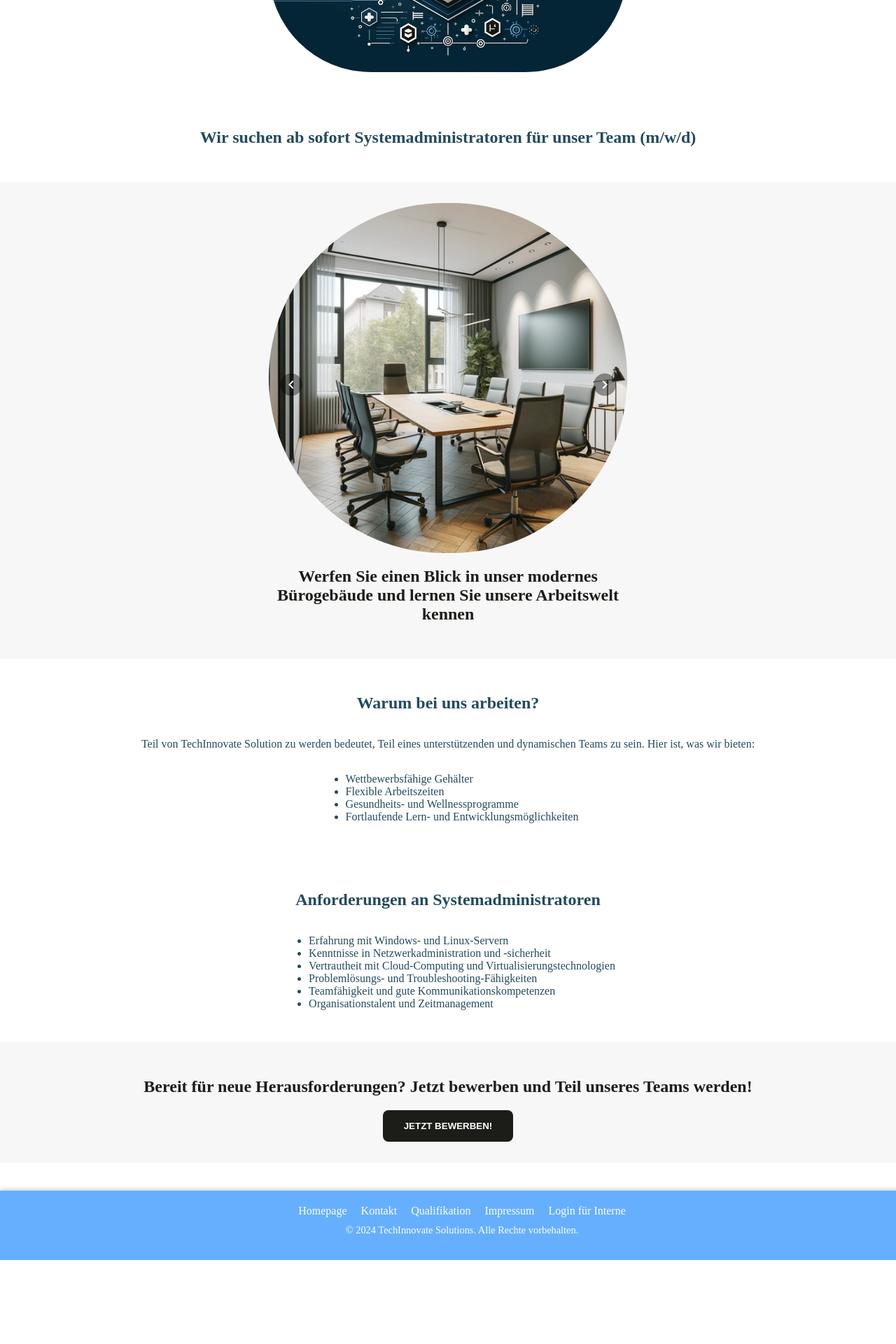
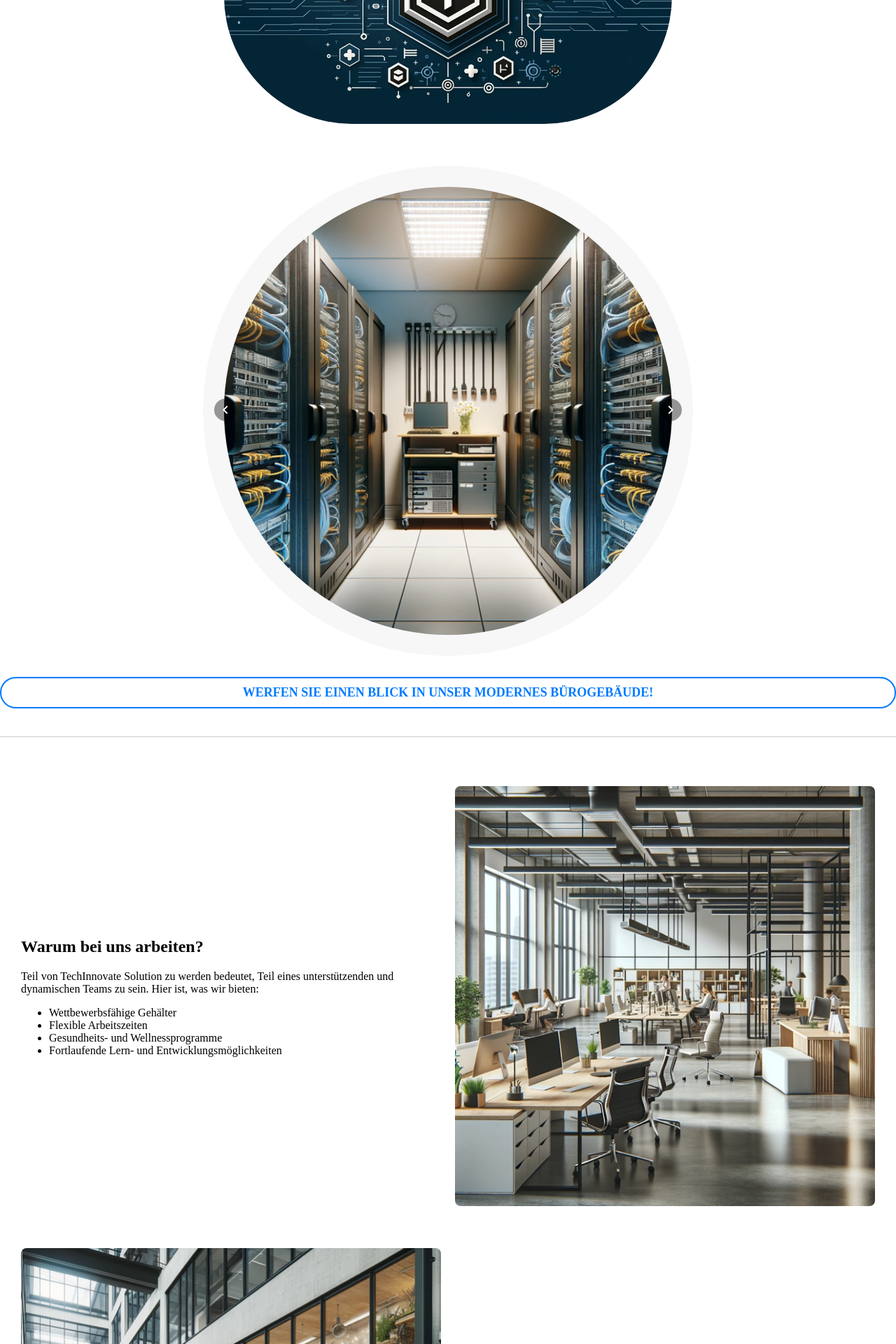
Before and after one commit to Jonasph7/nuxt_web_engineering, a Nuxt app: page / in a window 1280 px wide. Shown: the part 460-2380 px from the top of the page at 70% size. Before the commit the page ends 2260 px from the top, so only its background shows below. Built offline with nearby package versions, Linux system fonts and the light colour scheme.

Commit message:
Änderungen an der Startseite

```diff
--- a/layouts/default.vue
+++ b/layouts/default.vue
@@ -24,7 +24,7 @@
         <ul>
           <li><NuxtLink to="/" active-class="active-link">Homepage</NuxtLink></li>
           <li><NuxtLink to="/contactform" active-class="active-link">Kontakt</NuxtLink></li>
-          <li><NuxtLink to="/qualificationform" active-class="active-link">Qualifikation</NuxtLink></li>
+          <li><NuxtLink to="/qualificationform" active-class="active-link">Bewerbungsformular</NuxtLink></li>
           <li><NuxtLink to="/impressum" active-class="active-link">Impressum</NuxtLink></li>
           <li><NuxtLink to="/login" active-class="active-link">Login für Interne</NuxtLink></li>
         </ul>
--- a/pages/index.vue
+++ b/pages/index.vue
@@ -1,40 +1,44 @@
 <!-- src/components/Home.vue -->
 <template>
-
   <div>
+    <!-- Abschnitt "Über uns" -->
     <section id="about-us">
       <h1>Willkommen bei TechInnovate Solutions</h1>
       <p>Wir stehen an der Spitze der technologischen Innovation und sind verpflichtet, bahnbrechende Lösungen zu entwickeln, die unsere Kunden und Mitarbeiter stärken.</p>
     </section>
+
+    <!-- Hero Banner -->
     <div id="hero">
       <img src="/hero-banner.jpg" alt="Hero Banner" />
     </div>
 
-
-    <section id="our-values">
-      <h2>Wir suchen ab sofort Systemadministratoren für unser Team (m/w/d)</h2>
-    </section>
-
-    <div class="slideshow-container-background">
+    <!-- Slideshow -->
     <div class="slideshow-container">
-        <div class="slides" :style="{ 'transform': 'translateX(' + (-currentSlide * 100) + '%)' }">
-          <div class="slide" v-for="(image, index) in images" :key="index" :style="{ backgroundImage: 'url(' + image + ')' }"></div>
+      <div class="slide">
+        <img :src="images[currentSlide]" alt="Slide Image" />
       </div>
       <button class="prev" @click="prevSlide">
         <svg class="arrow-icon" xmlns="http://www.w3.org/2000/svg" width="24" height="24" viewBox="0 0 24 24">
-            <path d="M15.41 7.41L14 6l-6 6 6 6 1.41-1.41L10.83 12z" />
+          <path d="M15.41 7.41L14 6l-6 6 6 6 1.41-1.41L10.83 12z"/>
         </svg>
       </button>
       <button class="next" @click="nextSlide">
         <svg class="arrow-icon" xmlns="http://www.w3.org/2000/svg" width="24" height="24" viewBox="0 0 24 24">
-            <path d="M8.59 16.59L10 18l6-6-6-6-1.41 1.41L13.17 12z" />
+          <path d="M8.59 16.59L10 18l6-6-6-6-1.41 1.41L13.17 12z"/>
         </svg>
       </button>
-        <h2>Werfen Sie einen Blick in unser modernes Bürogebäude und lernen Sie unsere Arbeitswelt kennen</h2>
-      </div>
     </div>
 
-    <section id="benefits">
+    <!-- Moderner Text unter der Slideshow -->
+    <p class="slideshow-text">Werfen Sie einen Blick in unser modernes Bürogebäude!</p>
+
+    <!-- Trenner -->
+    <hr class="section-divider">
+
+    <!-- Inhaltslayout -->
+    <section id="content-layout">
+      <div class="content-wrapper">
+        <div class="text">
           <h2>Warum bei uns arbeiten?</h2>
           <p>Teil von TechInnovate Solution zu werden bedeutet, Teil eines unterstützenden und dynamischen Teams zu sein. Hier ist, was wir bieten:</p>
           <ul>
@@ -43,9 +47,13 @@
             <li>Gesundheits- und Wellnessprogramme</li>
             <li>Fortlaufende Lern- und Entwicklungsmöglichkeiten</li>
           </ul>
-    </section>
-
-    <section id="requirements">
+        </div>
+        <div class="image">
+          <img src="/Büro1.png" alt="Arbeitsplatz" />
+        </div>
+      </div>
+      <div class="content-wrapper reverse">
+        <div class="text">
           <h2>Anforderungen an Systemadministratoren</h2>
           <ul>
             <li>Erfahrung mit Windows- und Linux-Servern</li>
@@ -55,8 +63,14 @@
             <li>Teamfähigkeit und gute Kommunikationskompetenzen</li>
             <li>Organisationstalent und Zeitmanagement</li>
           </ul>
+        </div>
+        <div class="image">
+          <img src="/Cafeteria.png" alt="Technologie und Teamarbeit" />
+        </div>
+      </div>
     </section>
 
+    <!-- Bewerbungsaufforderung -->
     <section id="bewerbung">
       <h2>Bereit für neue Herausforderungen? Jetzt bewerben und Teil unseres Teams werden!</h2>
       <button @click="navigateToQualificationForm" class="button-home-styling">JETZT BEWERBEN!</button>
@@ -75,23 +89,31 @@ export default {
         '/Unternehmen1.png',  // Pfad zum dritten Bild
       ],
       currentSlide: 0,
+      slideshowInterval: null,
     };
   },
   mounted() {
     this.startSlideshow();
   },
+  beforeDestroy() {
+    clearInterval(this.slideshowInterval);
+  },
   methods: {
+    // Startet die Slideshow
     startSlideshow() {
-      setInterval(() => {
+      this.slideshowInterval = setInterval(() => {
         this.nextSlide();
       }, 6000); // Wechselt die Slides alle 6 Sekunden
     },
+    // Zeigt das nächste Bild
     nextSlide() {
       this.currentSlide = (this.currentSlide + 1) % this.images.length;
     },
+    // Zeigt das vorherige Bild
     prevSlide() {
       this.currentSlide = (this.currentSlide + this.images.length - 1) % this.images.length;
     },
+    // Navigiert zum Bewerbungsformular
     navigateToQualificationForm() {
       this.$router.push('/qualificationform');
     }
@@ -105,12 +127,13 @@ export default {
   justify-content: center;
   padding-top: 30px;
   padding-bottom: 30px;
+  border-radius: 500px; /* Runde Ecken für das Hero Banner */
 }
 
 #hero img {
-  width: 40%;
+  width: 50%;
   height: auto;
-  border-radius: 500px;
+  border-radius: 500px; /* Runde Ecken */
 }
 
 #about-us {
@@ -121,41 +144,45 @@ export default {
   color: #1C1D18;
 }
 
-#our-values {
-  text-align: center;
-  padding-top: 30px;
-  padding-bottom: 30px;
-  color: #234A5F;
-}
-
 .slideshow-container {
   position: relative;
-  max-width: 40%;
-  overflow: hidden;
-  margin-left: auto;
-  margin-right: auto;
+  max-width: 50%;
+  margin: 30px auto;
   text-align: center;
   color: #1C1D18;
-}
-
-.slideshow-container-background {
   background-color: #F7F7F7;
-  padding-top: 30px;
-  padding-bottom: 30px;
-}
-
-.slides {
-  display: flex;
-  transition: transform 0.5s ease-in-out;
+  padding: 30px;
+  border-radius: 500px; /* Runde Ecken */
+  overflow: hidden;
 }
 
 .slide {
-  flex: 0 0 100%;
-  height: 500px;
-  background-size: cover;
-  background-position: center;
-  border-radius: 500px;
-  object-fit: cover;
+  display: flex;
+  justify-content: center;
+  transition: opacity 0.5s ease-in-out; /* Sanfter Übergang */
+}
+
+.slide img {
+  width: 100%;
+  height: auto;
+  border-radius: 500px; /* Runde Ecken */
+}
+
+.slideshow-text {
+  text-align: center;
+  margin-top: 20px;
+  font-size: 18px;
+  color: #007BFF; /* Blaue Schrift */
+  font-weight: bold;
+  text-transform: uppercase; /* Text in Großbuchstaben */
+  padding: 10px 50px; /* 50 Pixel Abstand zu beiden Seiten */
+  border: 2px solid #007BFF; /* Blaue Umrandung */
+  border-radius: 25px; /* Runde Ecken für die Umrandung */
+  transition: transform 0.3s ease; /* Übergangseffekt für das Hover */
+}
+
+.slideshow-text:hover {
+  transform: scale(1.05); /* Vergrößert den Text beim Hover */
 }
 
 .arrow-icon {
@@ -173,10 +200,9 @@ export default {
   background-color: rgba(0, 0, 0, 0.6);
 }
 
-button.prev,
-button.next {
+button.prev, button.next {
   position: absolute;
-  top: 42%;
+  top: 50%;
   transform: translateY(-50%);
   background-color: transparent;
   border: none;
@@ -191,42 +217,48 @@ button.next {
   right: 10px;
 }
 
-#benefits {
+.section-divider {
+  margin: 40px 0;
+  border: 0;
+  border-top: 1px solid #ccc;
+}
+
+.content-wrapper {
   display: flex;
   align-items: center;
-  flex-direction: column;
-  padding-top: 30px;
-  padding-bottom: 30px;
-  color: #234A5F;
+  justify-content: space-between;
+  padding: 20px;
 }
 
-#requirements {
-  display: flex;
-  align-items: center;
-  flex-direction: column;
-  padding-top: 30px;
-  padding-bottom: 30px;
-  color: #234A5F;
+.content-wrapper.reverse {
+  flex-direction: row-reverse;
 }
 
-#contact-us {
-  display: flex;
-  align-items: center;
-  flex-direction: column;
-  padding-top: 30px;
-  padding-bottom: 30px;
-  background-color: #F7F7F7;
-  color: #1C1D18;
+.text {
+  flex: 1;
+  padding: 10px;
 }
 
-#bewerbung {
+.image {
+  flex: 1;
+  padding: 10px;
+  display: flex;
+  justify-content: center;
+}
+
+.image img {
+  max-width: 100%;
+  height: auto;
+  border-radius: 8px;
+}
+
+#benefits, #requirements, #contact-us, #bewerbung {
   display: flex;
   flex-direction: column;
   align-items: center;
   justify-content: center;
   text-align: center;
-  padding-top: 30px;
-  padding-bottom: 30px;
+  padding: 30px;
   background-color: #F7F7F7;
   color: #1C1D18;
 }
```
Also changed, not shown: public/Büro1.png (added), public/Cafeteria.png (added). Lines whose indentation alone changed are shown as unchanged.
